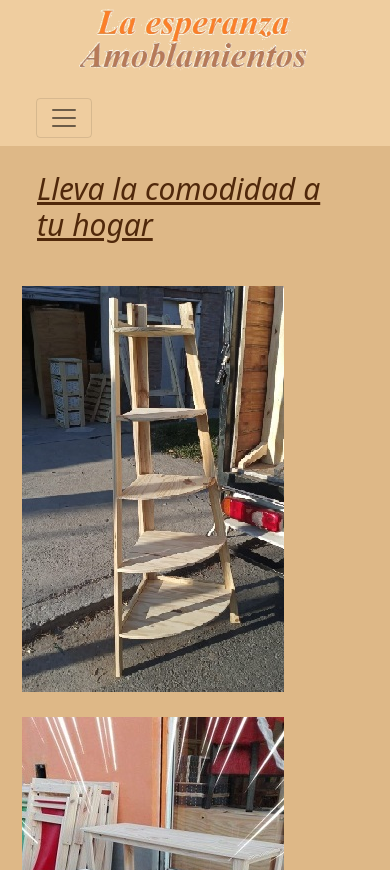
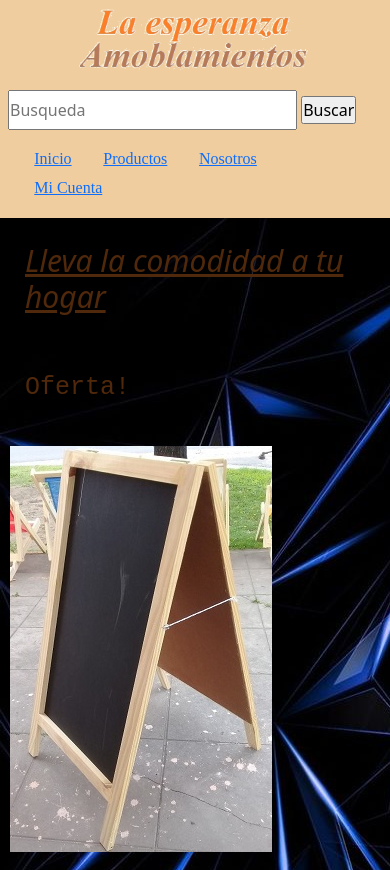
Before and after one commit to Ragnalea/ProyectoFinalJS, a website: page index.html in a window 390 px wide. Shown: the top 870 px of the page. Drawn offline with nearby package versions, Linux system fonts and the light colour scheme; files whose address does not match are found by name.

Commit message:
pasar index a grid

```diff
--- a/index.html
+++ b/index.html
@@ -6,82 +6,75 @@
     <meta http-equiv="X-UA-Compatible" content="IE=edge">
     <meta name="viewport" content="width=device-width, initial-scale=1.0">
     <meta name="description" content="Compra de muebles para tu hogar en San Nicolas de los Arroyos">
-    <meta name="keywords" content="Imagenes de los muebles, muebles para la casa, San Nicolas de los Arroyos, compra de muebles, organizar tu hogar">
+    <meta name="keywords"
+        content="Imagenes de los muebles, muebles para la casa, San Nicolas de los Arroyos, compra de muebles, organizar tu hogar">
     <link href="https://cdn.jsdelivr.net/npm/bootstrap@5.1.3/dist/css/bootstrap.min.css" rel="stylesheet"
         integrity="sha384-1BmE4kWBq78iYhFldvKuhfTAU6auU8tT94WrHftjDbrCEXSU1oBoqyl2QvZ6jIW3" crossorigin="anonymous">
     <link href="https://unpkg.com/aos@2.3.1/dist/aos.css" rel="stylesheet">
     <title>La Esperanza Amoblamientos</title>
     <link rel="stylesheet" href="css/estilo.css">
+    <link rel="icon" href="assets/img/logo.png">
 </head>
 
 <body>
-    <div class="container-fluid">
-        <header class="row">
-            <div class="col-12 col-lg-4 logoempresa centrar">
+    <div class="gridprincipal">
+        <header class="gridheader">
+            <div class="logoempresa centrar">
                 <a href="index.html"> <img src="assets/img/logo.png" alt="logo empresa" class="imglogo"></a>
             </div>
-            <nav class="navbar navbar-expand-lg navbar-light bg-light col-12 col-lg-8 centrar">
-                <div class="container-fluid">
-                    <button class="navbar-toggler" type="button" data-bs-toggle="collapse"
-                        data-bs-target="#navbarSupportedContent" aria-controls="navbarSupportedContent"
-                        aria-expanded="false" aria-label="Toggle navigation">
-                        <span class="navbar-toggler-icon"></span>
-                    </button>
-                    <div class="collapse navbar-collapse" id="navbarSupportedContent">
-                        <ul class="navbar-nav me-auto mb-2 mb-lg-0">
-                            <li class="nav-item">
-                                <li class="nav-item">
-                                    <a class="nav-link disabled" aria-current="page" href="index.html">Inicio</a>
-                                </li>
-                                <li class="nav-item">
-                                    <a class="nav-link" href="pages/productos.html">Productos</a>
-                                </li>
-                                <li class="nav-item">
-                                    <a class="nav-link" href="pages/nosotros.html">Nosotros</a>
-                                </li>
-                                <li class="nav-item">
-                                    <a class="nav-link" href="pages/registro.html">Iniciar Sesion</a>
-                                </li>
-                        </ul>
-                        <form class="d-flex">
-                            <input class="form-control me-2" type="search" placeholder="Search" aria-label="Search">
-                            <button class="btn btn-outline-success" type="submit">Search</button>
-                        </form>
-                    </div>
-                </div>
+            <div class="barra">
+                <input type="search" placeholder="Busqueda" name="search" class="textbox">
+                <input type="reset" value="Buscar" class="botonreg">
+            </div>
+            <nav class="nav">
+                <ul>
+                    <li><a href="index.html">Inicio</a></li>
+                    <li><a href="pages/productos.html">Productos</a></li>
+                    <li><a href="pages/nosotros.html">Nosotros</a></li>
+                    <li><a href="pages/registro.html">Mi Cuenta</a></li>
+                </ul>
             </nav>
         </header>
-        <main class="row">
+        <main>
             <div>
-                <h1 data-aos="zoom-in-down" class="col-12 col-lg-12 titcolor centrar"> Lleva la comodidad a tu hogar
-                </h1>
+                <h1 data-aos="zoom-in-down" class="titcolor centrar"> Lleva la comodidad a tu hogar</h1>
+            </div>
+            <div>
+                <h2 data-aos="zoom-in-down"> Oferta!</h2>
             </div>
             <div data-aos="zoom-in" class="imgindex centrar">
+                <a href="pages/detalle.html"><img src="assets/img/cartel.jpg" alt="cartel"></a>
+                <img src="assets/img/ropero.jpg" alt="ropero">
                 <img src="assets/img/esquinero.jpg" alt="esquinero">
+            </div>
+            <div>
+                <h2 data-aos="zoom-in-down"> Lo mas vendido</h2>
+            </div>
+            <div data-aos="zoom-in" class="imgindex centrar">
                 <img src="assets/img/desayunador.jpg" alt="desayunador">
-                <img src="assets/img/ropero.jpg" alt="ropero">
                 <img src="assets/img/botinero.jpg" alt="botinero">
-                <a href="pages/detalle.html"><img src="assets/img/cartel.jpg"alt="cartel"></a>
                 <img src="assets/img/vestidor.jpg" alt="vestidor">
+            </div>
+            <div>
+                <h2 data-aos="zoom-in-down"> Nuevos ingresos</h2>
+            </div>
+            <div data-aos="zoom-in" class="imgindex centrar">
                 <img src="assets/img/bahiut.jpg" alt="baihut">
                 <img src="assets/img/comodon.jpg" alt="comodon">
                 <img src="assets/img/verdulero.jpg" alt="verduleros">
             </div>
         </main>
-        <footer class="row">
-            <div class="col-12 col-lg-4 centrar">
+        <footer class="gridfooter">
+            <div class="centrar">
                 <a href="index.html"> <img src="assets/img/logo.png" alt="logo empresa" class="footimg"></a>
             </div>
-            <div class="col-12 col-lg-4 centrar">
+            <div class="centrar">
                 <img src="assets/img/telefono2.png" alt="telefono" class="footimg">
             </div>
-            <div class="col-12 col-lg-4 centrar">
+            <div class="centrar">
                 <img src="assets/img/tarjetas.png" alt="tarjetas" class="footimg">
             </div>
         </footer>
-        <script src="https://cdn.jsdelivr.net/npm/bootstrap@5.1.3/dist/js/bootstrap.bundle.min.js"
-            integrity="sha384-ka7Sk0Gln4gmtz2MlQnikT1wXgYsOg+OMhuP+IlRH9sENBO0LRn5q+8nbTov4+1p"
-            crossorigin="anonymous"></script>
     </div>
     <script src="https://unpkg.com/aos@2.3.1/dist/aos.js"></script>
     <script>
--- /dev/null
+++ b/scss/_grid.scss
@@ -0,0 +1,102 @@
+.gridprincipal {
+    display: grid;
+    grid-template-areas:
+        "header header header"
+        "main main main"
+        "footer footer footer";
+    grid-template-columns: 33% 33% 34%;
+    grid-template-rows: auto auto auto;
+}
+
+header {
+    grid-area: header;
+}
+
+main {
+    grid-area: main;
+}
+
+footer {
+    grid-area: footer;
+}
+
+.gridheader {
+    display: grid;
+    grid-template-areas:
+        "logoh busqueda nav";
+    grid-template-columns: 33% 34% 33%;
+    grid-template-rows: auto;
+}
+
+.gridfooter {
+    display: grid;
+    grid-template-areas:
+        "logof horario tarjeta";
+    grid-template-columns: 33% 34% 33%;
+    grid-template-rows: auto;
+}
+
+.logoempresa {
+    grid-area: logoh;
+}
+
+.barra {
+    grid-area: busqueda;
+}
+
+.nav {
+    grid-area: nav;
+}
+
+@media only screen and (max-width: 768px) {
+    .gridprincipal {
+        display: grid;
+        grid-template-areas:
+            "header"
+            "header"
+            "header"
+            "main"
+            "main"
+            "main"
+            "main"
+            "main"
+            "main"
+            "main"
+            "main"
+            "main"
+            "main"
+            "main"
+            "footer"
+            "footer"
+            "footer";
+        grid-template-columns: 100%;
+        grid-template-rows: repeat 17(auto);
+    }
+
+    header {
+        grid-area: header;
+    }
+
+    .gridheader {
+        display: grid;
+        grid-template-areas:
+            "logoh"
+            "busqueda"
+            "nav";
+        grid-template-columns: 100%;
+    }
+
+    main {
+        grid-area: main;
+    }
+
+    footer {
+        grid-area: footer;
+    }
+    .nav {
+        grid-area: nav;
+        display: flex;
+        flex-direction: row;
+        padding: 0%;
+    }
+}
--- a/scss/_header.scss
+++ b/scss/_header.scss
@@ -1,9 +1,5 @@
 header {
     background-color: map-get($paletascolores, bgcolor);
-}
-
-.navbar {
-    background-color: map-get($paletascolores, bgcolor) !important;
 }
 
 .imglogo {
@@ -12,26 +8,48 @@ header {
     margin: 0%;
 }
 
-.titcolor{
-@extend .titulo;
-color: map-get($paletascolores, titulo) !important;
-font-style: italic;
+.barra {
+    align-self: center
+}
+
+nav {
+    ul {
+        display: flex;
+        flex-direction: row;
+        justify-content: space-between;
+        align-items: flex-end;
+
+        li {
+            list-style: none;
+            justify-content: space-between;
+            font-family: 'Times New Roman';
+            padding: 15px;
+        }
+    }
+}
+
+.titcolor {
+    @extend .titulo;
+    color: map-get($paletascolores, titulo) !important;
+    font-style: italic;
 }
 
 @media only screen and (max-width: 768px) {
 
-    .busqueda {
-        margin-bottom: 10px;
-    }
-
     .imglogo {
         height: 90px;
-        padding: 0%;
-        margin: 0%;
     }
 
     .titcolor {
         font-size: 30px !important;
     }
 
+    nav ul li {
+        padding: 1%;
+    }
+
+    .textbox {
+        width: 289px !important;
+        margin-left: 8px;
+    }
 }
--- a/scss/_main.scss
+++ b/scss/_main.scss
@@ -7,6 +7,15 @@ main {
     @extend .titulo;
     color: map-get($paletascolores, titulo) !important;
     font-style: italic;
+    text-decoration-line: underline;
+}
+
+h2{
+    @extend .titulo;
+    font-size: 50px;
+    font-family: 'Courier New';
+    justify-content: flex-start;
+    color: map-get($paletascolores, titulo)
 }
 
 img {
@@ -78,6 +87,9 @@ h3 {
 }
 
 @media only screen and (max-width: 768px) {
+    main {
+        background-image: url("fondocelu.jpg");
+    }
     .detpro {
         justify-content: center !important;
     }
@@ -89,4 +101,8 @@ h3 {
     .redes {
         height: 80px;
     }
+
+    h2{
+        font-size: 25px !important;
+    }
 }
--- a/scss/_variables.scss
+++ b/scss/_variables.scss
@@ -39,5 +39,4 @@ $paletascolores: (
     padding: 25px;
     display: flex;
     justify-content: center;
-    text-decoration-line: underline;
 }
--- a/scss/style.scss
+++ b/scss/style.scss
@@ -2,7 +2,10 @@
 @import "_header";
 @import "_main";
 @import "_footer";
+@import "_grid";
 
 *{
     flex-wrap: wrap;
+    padding: 0%;
+    margin: 0%;
 }
```
Also changed, not shown: pages/detalle.html (+1 -0 lines), assets/img/fondocelu.jpg (added), css/estilo.css.
